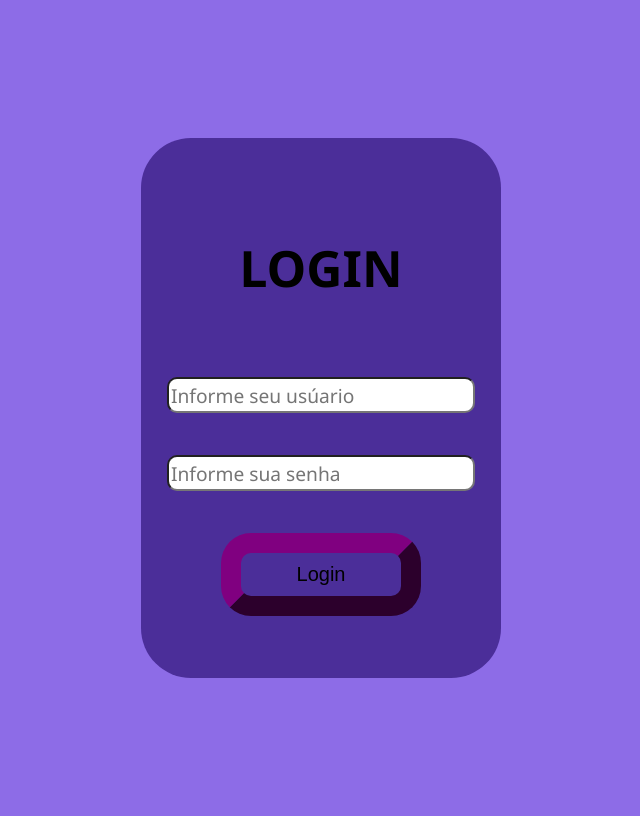
After one commit to Vt-lubeck/PA-tarde-1, a PHP site: page /login.html in a window 1280 px wide. The commit adds this page. Shown: the whole page, without its empty margins (319-959 px from the left). Run offline with PHP 8.4, Linux system fonts and the light colour scheme.

Commit message:
aula 4/11

```diff
--- /dev/null
+++ b/aula 31-10-25/login.css
@@ -0,0 +1,49 @@
+body {
+    font-family: 'Segoe UI';
+    background-color:rgba(108, 65, 224, 0.774);
+    display: flex;
+    justify-content: center;
+    align-items: center;
+    height: 100vh;
+}
+
+.container {
+    background-color: rgb(75, 46, 153);
+    padding: 20px;
+    width: 320px;
+    height: 500px;
+    display: flex;
+    flex-direction: column;
+    justify-content: space-evenly;
+    align-items: center;
+    border-radius: 50px 50px 50px 50px;
+}
+
+.texto {
+    color: white;
+    font-family: 'Segoe UI';
+    font-size: 10px;
+}
+
+input {
+    width: 300px;
+    height: 30px;
+    font-family: 'Segoe UI';
+    font-size: larger;
+    border-radius: 10px;
+}
+
+h1 {
+    font-size: 50px;
+    font-family: 'Segoe UI';
+}
+
+button {
+    width: 200px;
+    padding: 10px;
+    background-color: rgb(75, 46, 153);
+    font-size: 20px;
+    border-radius: 30px 30px 30px 30px;
+    border-width: 20px;
+    border-color: purple;
+}
--- /dev/null
+++ b/aula 31-10-25/login.html
@@ -0,0 +1,24 @@
+<!DOCTYPE html>
+<html lang="en">
+<head>
+    <meta charset="UTF-8">
+    <meta name="viewport" content="width=device-width, initial-scale=1.0">
+    <title>Document</title>
+    <link rel="stylesheet" href="login.css">
+</head>
+<body>
+    <div class="container">
+      <h1>LOGIN</h1>
+
+      <input type="text" placeholder="Informe seu usúario" id="usuario">
+
+      <input type="password" placeholder="Informe sua senha" id="senha">
+
+      <div class="texto1">
+      <button onclick="login()">Login</button>
+      </div>
+
+    </div>
+    <script src="script.js"></script>
+</body>
+</html>
--- /dev/null
+++ b/aula 31-10-25/script.js
@@ -0,0 +1,36 @@
+function cadastrar(){
+    const usuario = document.getElementById('usuario').value
+    const senha = document.getElementById('senha').value
+    const senhac = document.getElementById('senhac').value
+
+    if(usuario && senha === senhac){
+        localStorage.setItem(usuario,senha)
+        return alert(`Usuário ${usuario} foi criado com sucesso!`)
+    }
+    else{
+        return alert("Usuário e/ou senha incorretos")
+    }
+
+}
+
+function login(){
+    const usuario = document.getElementById('usuario').value
+    const senha = document.getElementById('senha').value
+
+    let UsuarioExistente = localStorage.getItem(usuario)
+
+    if(UsuarioExistente){
+        return alert("Usuário não existente")
+    }
+
+    if(usuario && senha === UsuarioExistente){
+        localStorage.getItem(usuario,senha)
+        alert(`Usuário ${usuario} logado com sucesso!`)
+        window.locationbar.href = "./home.html"
+    }
+
+    else{
+        return alert("Usúario e/ou senha incorretos")
+    }
+
+}
--- a/aula 31-10-25/style.css
+++ b/aula 31-10-25/style.css
@@ -20,8 +20,7 @@ body {
     height: 600px;
     display: flex;
     justify-content: center;
-    align-items: start;
-    flex-wrap: wrap;
+    align-items: center;
     border-radius: 50px 0px 0px 50px;
 }
 
```
Also changed, not shown: aula 31-10-25/index.html (+7 -6 lines).
